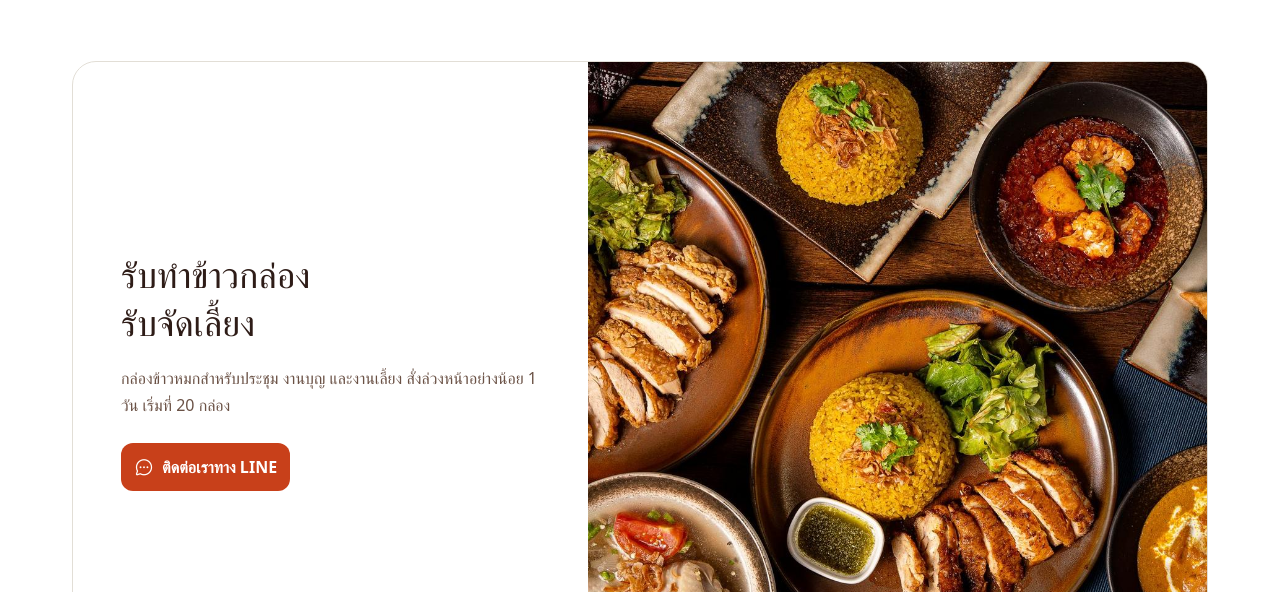
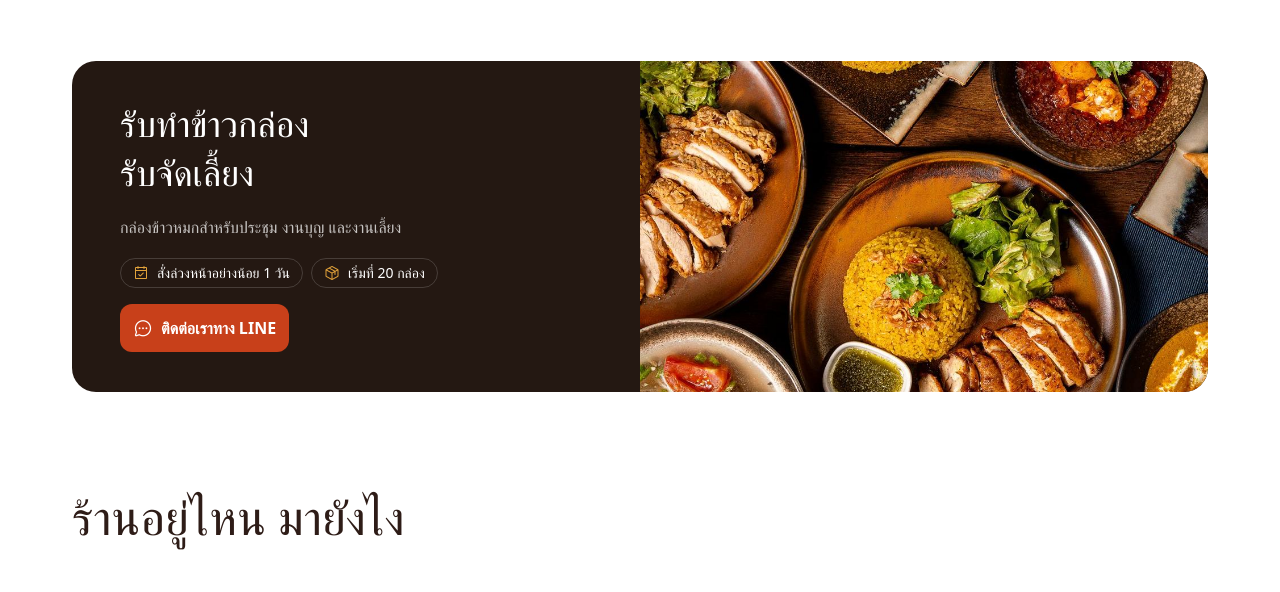
Before and after one commit to anawat34115/aman-design, a plain HTML site: page index.html in a window 1280 px wide. Shown: the part 5253-5845 px from the top of the page. Drawn offline with nearby package versions, Linux system fonts and the light colour scheme; a web font is replaced by a local one.

Commit message:
Catering block: short horizontal card on dark wood
- Photo is only as tall as the text beside it
- Advance-order and minimum-box facts shown as two pills

Co-Authored-By: Claude Opus 5.5 <noreply@anthropic.com>

```diff
--- a/index.html
+++ b/index.html
@@ -215,11 +215,14 @@ a.is-pending:not(.btn){text-decoration:none}
 .way-img img{width:100%;height:100%;object-fit:cover}
 .way .sp{flex:1}
 .way > .btn,.way > .cta-row{align-self:stretch;margin-top:8px}
-.catering{margin-top:64px;border-radius:var(--r-xl);border:1px solid var(--line);overflow:hidden;display:grid;grid-template-columns:minmax(0,1fr) minmax(0,1.2fr);align-items:stretch}
-.catering-copy{padding:48px;display:flex;flex-direction:column;align-items:flex-start;gap:16px;justify-content:center}
-.catering-copy .btn{margin-top:8px}
-.catering-img{min-height:320px}
-.catering-img img{width:100%;height:100%;object-fit:cover}
+.catering{margin-top:64px;border-radius:var(--r-xl);overflow:hidden;display:grid;grid-template-columns:minmax(0,1fr) minmax(0,1fr);align-items:stretch}
+.catering-copy{padding:40px 48px;display:flex;flex-direction:column;align-items:flex-start;gap:16px;justify-content:center}
+/* photo is only as tall as the text beside it */
+.catering-img{position:relative}
+.catering-img img{position:absolute;inset:0;width:100%;height:100%;object-fit:cover}
+.facts{display:flex;flex-wrap:wrap;gap:8px}
+.facts span{display:inline-flex;align-items:center;gap:8px;padding:4px 12px;border-radius:999px;border:1px solid var(--line-wood);font:500 14px/20px var(--font)}
+.facts i{font-size:16px;color:var(--turmeric)}
 
 /* Visit */
 .visit{display:grid;grid-template-columns:minmax(0,1.1fr) minmax(0,.9fr);gap:48px;align-items:stretch}
@@ -345,7 +348,8 @@ a.is-pending:not(.btn){text-decoration:none}
   .faq{grid-template-columns:minmax(0,1fr)}
   .catering{grid-template-columns:minmax(0,1fr);margin-top:48px}
   .catering-copy{padding:24px}
-  .catering-img{min-height:0;aspect-ratio:16/10;order:-1}
+  .catering-img{aspect-ratio:16/10;order:-1}
+  .catering-img img{position:static}
   .faq summary{font-size:16px;line-height:24px;padding:16px 0}
   .faq details p{padding-right:0}
   .foot-grid{grid-template-columns:1fr 1fr;gap:24px}
@@ -501,10 +505,11 @@ a.is-pending:not(.btn){text-decoration:none}
         <a class="btn btn-primary" href="tel:[เบอร์ร้าน]"><i class="ph ph-phone" aria-hidden="true"></i>โทรสั่ง</a>
       </div>
     </div>
-    <div class="catering rv">
+    <div class="catering wood rv">
       <div class="catering-copy">
         <h3 class="heading-3">รับทำข้าวกล่อง<br>รับจัดเลี้ยง</h3>
-        <p class="body-3 muted">กล่องข้าวหมกสำหรับประชุม งานบุญ และงานเลี้ยง สั่งล่วงหน้าอย่างน้อย 1 วัน เริ่มที่ 20 กล่อง</p>
+        <p class="body-3 muted">กล่องข้าวหมกสำหรับประชุม งานบุญ และงานเลี้ยง</p>
+        <div class="facts"><span><i class="ph ph-calendar-check" aria-hidden="true"></i>สั่งล่วงหน้าอย่างน้อย 1 วัน</span><span><i class="ph ph-package" aria-hidden="true"></i>เริ่มที่ 20 กล่อง</span></div>
         <a class="btn btn-primary" href="[ลิงก์ LINE ร้าน]"><i class="ph ph-chat-circle-dots" aria-hidden="true"></i>ติดต่อเราทาง LINE</a>
       </div>
       <!-- ชั่วคราว: แทนด้วยรูปแบนเนอร์โปรโมทจัดเลี้ยงจากร้าน -->
```
